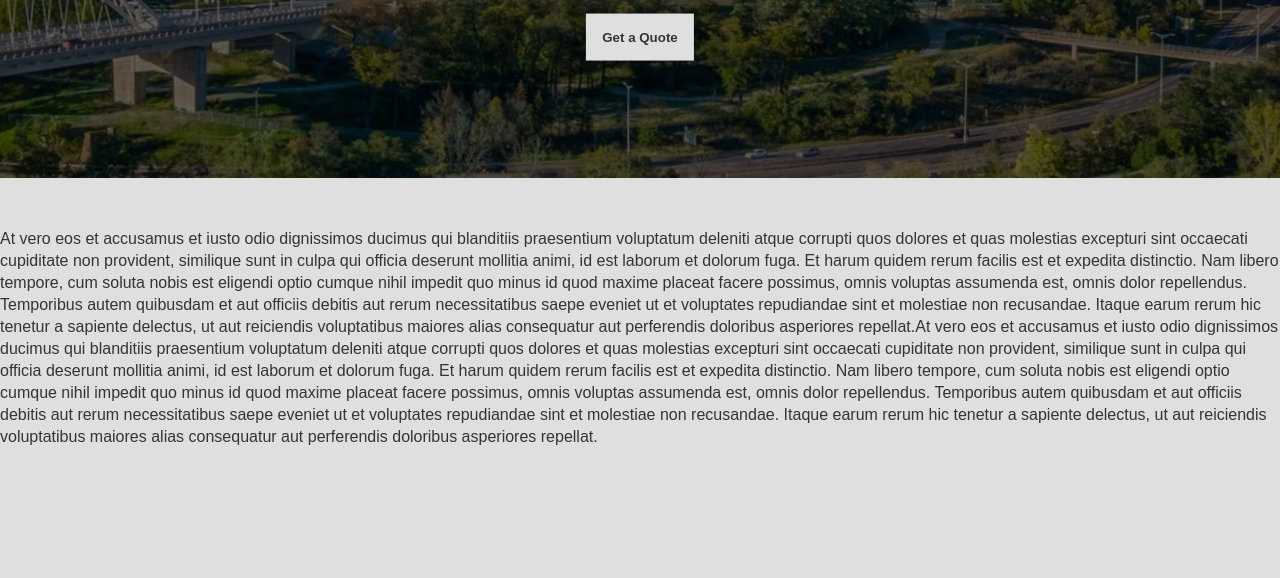
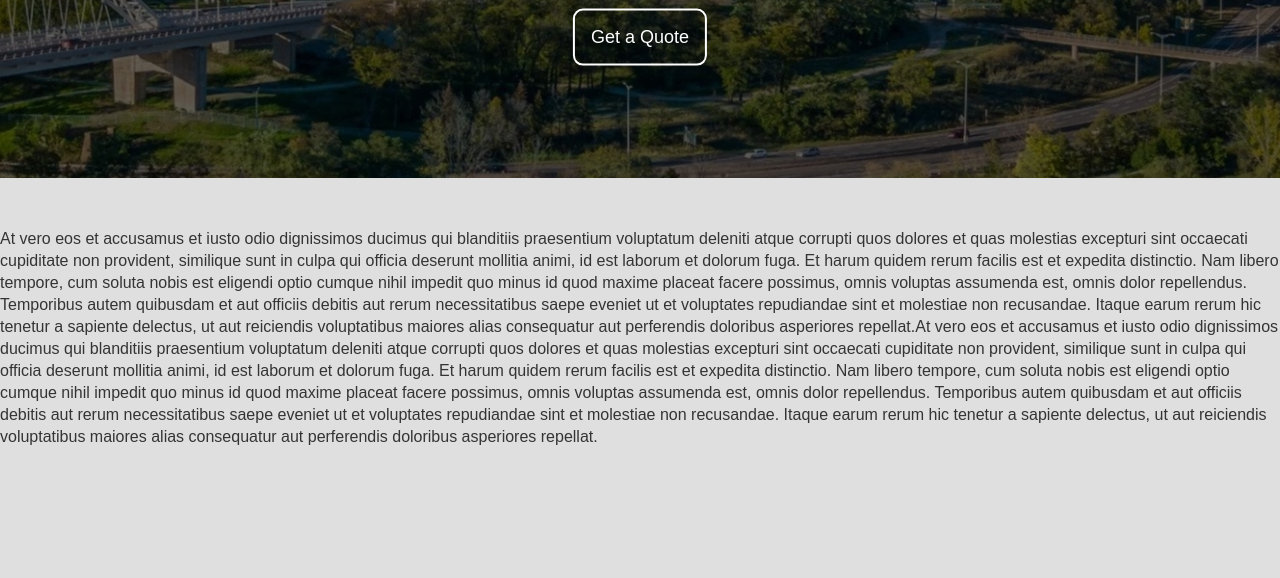
Before and after one commit to Cory-Davis13/Cory-Davis13.github.io, a plain HTML site: page index.html in a window 1280 px wide. Shown: the part 282-860 px from the top of the page. Drawn offline with Linux system fonts and the light colour scheme.

Commit message:
Update style.css

```diff
--- a/style.css
+++ b/style.css
@@ -49,22 +49,24 @@ li {
 }
 
 .btn {
-  background-color: #dfdfdf;
-  color: #343434;
+  background-color: transparent;
+  color: white;
   padding: 1rem;
   border: none;
   cursor: pointer;
   font-weight: 600;
+  border-radius: 10px;
+  border: 2px solid white;
+  font-size: 18px;
+  font-weight: 500;
 }
 
 .btn:hover {
-  background-color: #dfdfdf;
   box-shadow: 0px 15px 20px rgba(0, 0, 0, 0.4);
   transform: translateY(-7px);
 }
 
 .btn:active {
-  background-color: #dfdfdf;
   box-shadow: 0px 15px 20px rgba(0, 0, 0, 0.4);
   transform: translateY(-5px);
 }
```
